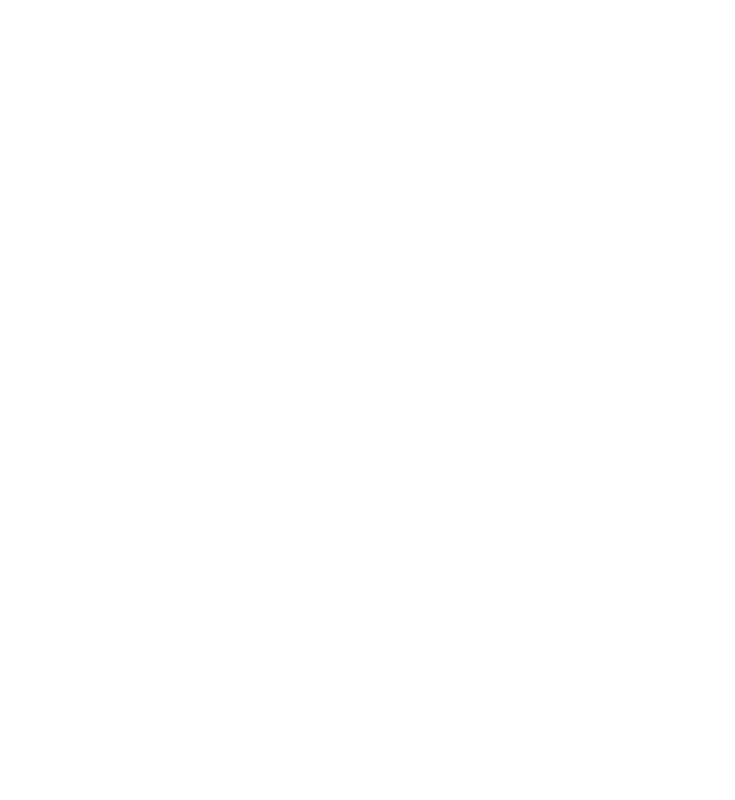
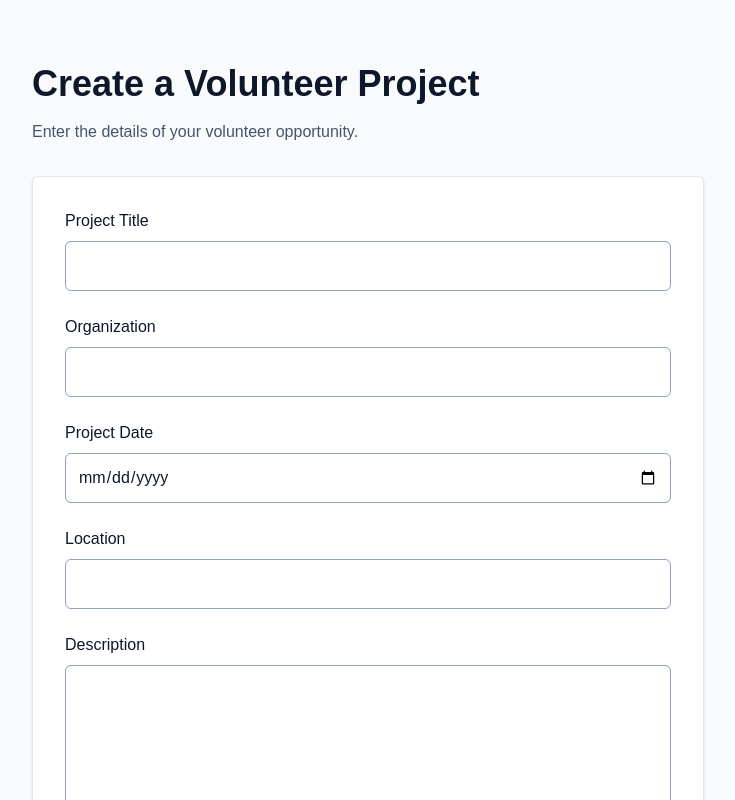
Before and after one commit to Nick2590/community-volunteer-hub, a Next.js app: page /projects/new in a window 1280 px wide. Before the commit this address had no page. Shown: the top 800 px of the page, without its empty margins (272-1007 px from the left). Built offline with nearby package versions, Linux system fonts and the light colour scheme.

Commit message:
Add volunteer project creation form with validation

```diff
--- /dev/null
+++ b/app/projects/new/page.tsx
@@ -0,0 +1,121 @@
+
+'use client';
+
+import { useState, type FormEvent } from 'react';
+
+export default function NewProjectPage() {
+  const [message, setMessage] = useState('');
+
+  function handleSubmit(event: FormEvent<HTMLFormElement>) {
+    event.preventDefault();
+
+    const form = event.currentTarget;
+
+    if (!form.checkValidity()) {
+      form.reportValidity();
+      return;
+    }
+
+    setMessage(
+      'Your project information is valid. Database saving is not connected yet.'
+    );
+  }
+
+  return (
+    <main className="min-h-full flex-1 bg-slate-50 px-6 py-12 text-slate-900 sm:py-16">
+      <div className="mx-auto max-w-2xl">
+        <h1 className="text-3xl font-bold sm:text-4xl">
+          Create a Volunteer Project
+        </h1>
+
+        <p className="mt-4 text-slate-600">
+          Enter the details of your volunteer opportunity.
+        </p>
+
+        <form
+          onSubmit={handleSubmit}
+          className="mt-8 space-y-6 rounded-md border border-slate-200 bg-white p-6 shadow-sm sm:p-8"
+        >
+          <div>
+            <label htmlFor="title" className="block font-medium">
+              Project Title
+            </label>
+            <input
+              id="title"
+              name="title"
+              type="text"
+              required
+              maxLength={120}
+              className="mt-2 w-full rounded-md border border-slate-400 p-3"
+            />
+          </div>
+
+          <div>
+            <label htmlFor="organization" className="block font-medium">
+              Organization
+            </label>
+            <input
+              id="organization"
+              name="organization"
+              type="text"
+              required
+              className="mt-2 w-full rounded-md border border-slate-400 p-3"
+            />
+          </div>
+
+          <div>
+            <label htmlFor="date" className="block font-medium">
+              Project Date
+            </label>
+            <input
+              id="date"
+              name="date"
+              type="date"
+              required
+              className="mt-2 w-full rounded-md border border-slate-400 p-3"
+            />
+          </div>
+
+          <div>
+            <label htmlFor="location" className="block font-medium">
+              Location
+            </label>
+            <input
+              id="location"
+              name="location"
+              type="text"
+              required
+              className="mt-2 w-full rounded-md border border-slate-400 p-3"
+            />
+          </div>
+
+          <div>
+            <label htmlFor="description" className="block font-medium">
+              Description
+            </label>
+            <textarea
+              id="description"
+              name="description"
+              rows={5}
+              required
+              className="mt-2 w-full rounded-md border border-slate-400 p-3"
+            />
+          </div>
+
+          <button
+            type="submit"
+            className="rounded-md bg-emerald-800 px-6 py-3 font-semibold text-white hover:bg-emerald-700 focus-visible:outline-2 focus-visible:outline-offset-2 focus-visible:outline-emerald-700"
+          >
+            Validate Project
+          </button>
+
+          {message && (
+            <p role="status" className="text-sm text-emerald-800">
+              {message}
+            </p>
+          )}
+        </form>
+      </div>
+    </main>
+  );
+}
```
